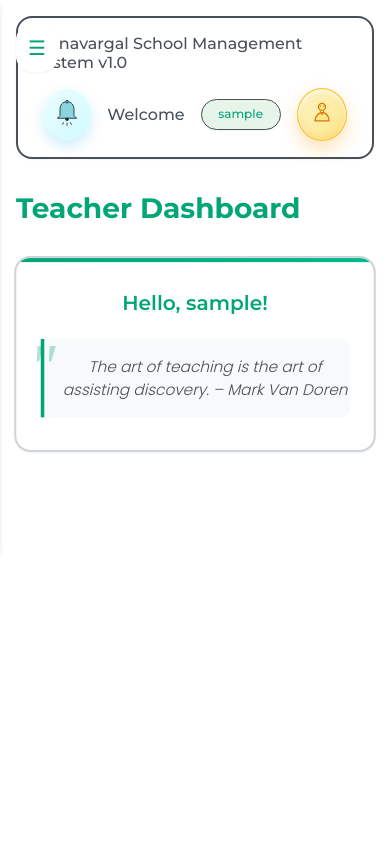
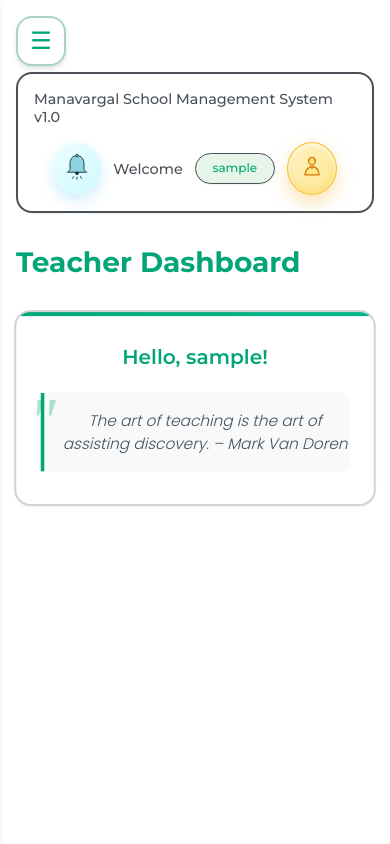
Before and after one commit to anxmeshhh/School-Management-System-Fully-Fledged-, a Django app: template users/templates/users/teacher_dashboard.html in a window 390 px wide. Run offline with Django 5.2, Linux system fonts and the light colour scheme; the template is opened without the code that fills it: most values are stand-ins (such as "Sample title", 1, 10 or a date in 2020).

Commit message:
Made the changes in SMS

```diff
--- a/users/templates/users/teacher_dashboard.html
+++ b/users/templates/users/teacher_dashboard.html
@@ -322,6 +322,7 @@
             0 8px 18px rgba(245, 158, 11, 0.30),
             inset 0 2px 4px rgba(255, 255, 255, 0.85),
             inset 0 -3px 6px rgba(245, 158, 11, 0.20);
+        transition: all 0.2s ease;
     }
 
     .teacher-button:hover {
@@ -329,6 +330,7 @@
             0 10px 22px rgba(245, 158, 11, 0.35),
             inset 0 2px 5px rgba(255, 255, 255, 0.9),
             inset 0 -3px 6px rgba(245, 158, 11, 0.25);
+        transform: scale(1.05);
     }
 
     .title {
@@ -412,24 +414,49 @@
 
     .menu-toggle {
         display: none;
-            font-size: 1.25rem;
+        font-size: 1.5rem;
         color: var(--primary-color);
         background: var(--white);
-            border: none;
+        border: 2px solid var(--sidebar-border);
         cursor: pointer;
-            position: absolute;
-            top: 1.5rem;
+        position: fixed;
+        top: 1rem;
         left: 1rem;
-            z-index: 30;
+        z-index: 25;
         padding: 0.75rem;
         border-radius: var(--border-radius);
-            box-shadow: var(--shadow-sm);
+        box-shadow: var(--shadow-md);
         transition: var(--transition);
+        width: 50px;
+        height: 50px;
+        align-items: center;
+        justify-content: center;
     }
 
     .menu-toggle:hover {
         background: var(--primary-color);
         color: var(--white);
+        transform: scale(1.05);
+    }
+
+    .sidebar-overlay {
+        display: none;
+        position: fixed;
+        top: 0;
+        left: 0;
+        width: 100%;
+        height: 100%;
+        background: rgba(0, 0, 0, 0.5);
+        z-index: 15;
+        opacity: 0;
+        transition: var(--transition);
+        pointer-events: none;
+    }
+
+    .sidebar-overlay.active {
+        display: block;
+        opacity: 1;
+        pointer-events: all;
     }
 
     .ripple {
@@ -476,15 +503,21 @@
         .sidebar {
             width: 280px;
             transform: translateX(-100%);
+            z-index: 1000;
         }
 
         .sidebar.active {
             transform: translateX(0);
         }
 
+        .sidebar-overlay {
+            display: block;
+        }
+
         .main-content {
             margin-left: 0;
             padding: 1rem;
+            padding-top: 5rem;
         }
 
         .title {
@@ -515,6 +548,7 @@
 
         .sidebar-header {
             font-size: 1.125rem;
+            padding-top: 5rem;
         }
 
         .sidebar-nav a {
@@ -529,7 +563,8 @@
 
         .sidebar {
             width: 100%;
-                height: auto;
+            max-width: 320px;
+            height: 100vh;
             position: fixed;
             top: 0;
             left: 0;
@@ -544,6 +579,7 @@
         .main-content {
             margin-left: 0;
             padding: 1rem;
+            padding-top: 5rem;
         }
 
         .card-container {
@@ -605,10 +641,21 @@
 
         .sidebar-header {
             font-size: 1.125rem;
+            padding-top: 5rem;
+        }
     }
 
-            .sidebar-nav a {
-                font-size: 0.95rem;
+    @media (max-width: 480px) {
+        .main-content {
+            padding-top: 4.5rem;
+        }
+
+        .header-text {
+            font-size: 0.9rem;
+        }
+
+        .header-right {
+            gap: 0.75rem;
         }
     }
 
```
Lines whose indentation alone changed are shown as unchanged.
